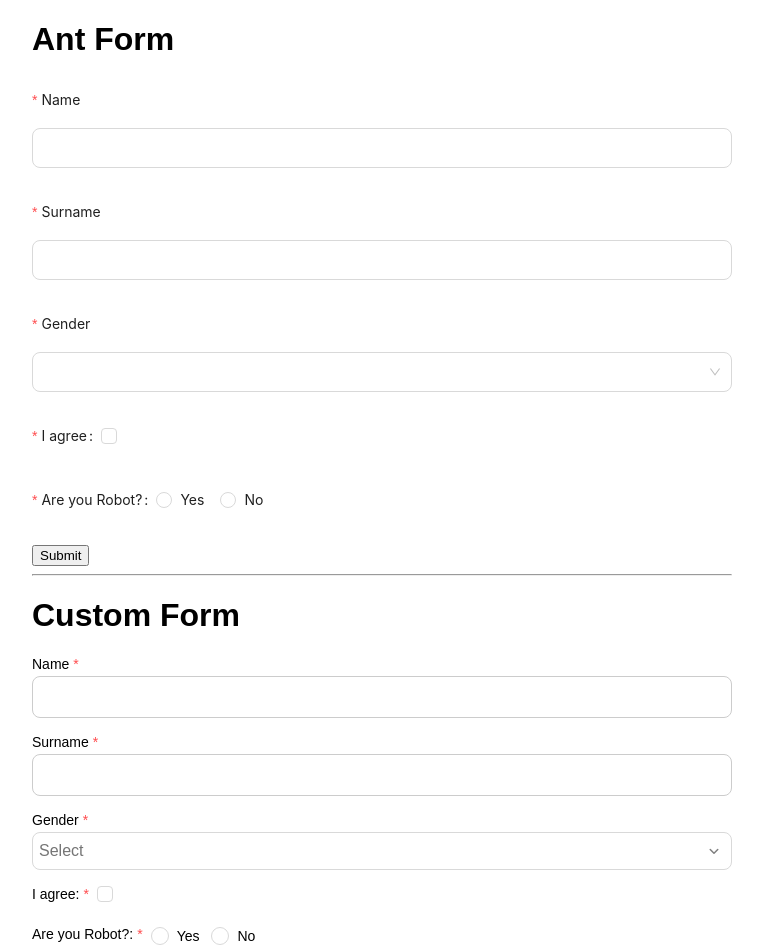
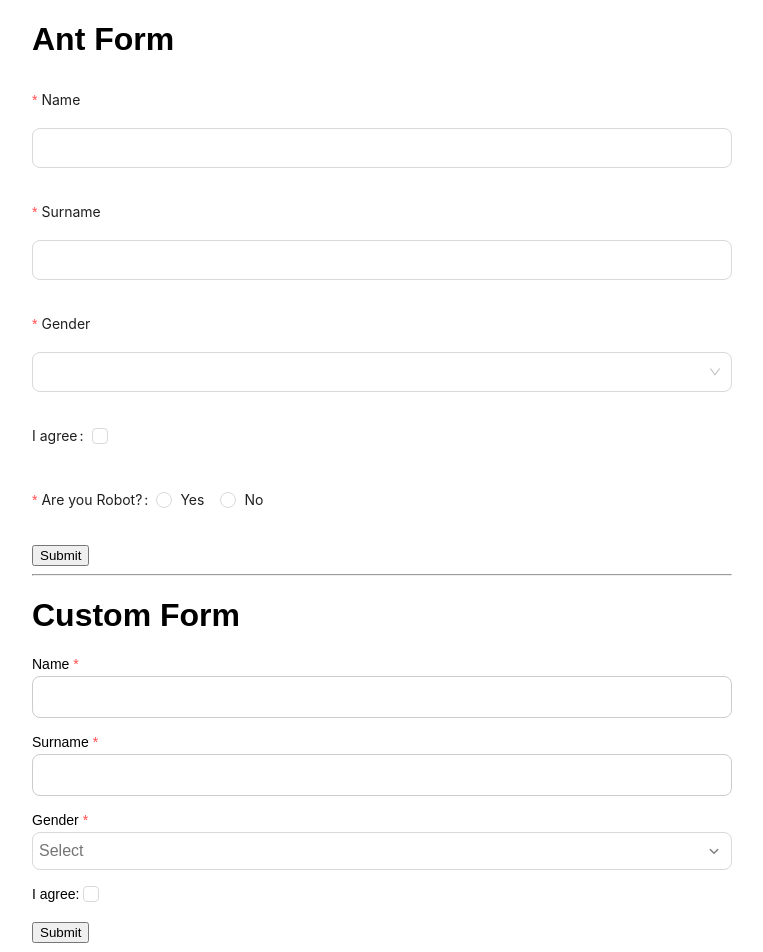
Before and after one commit to gabboyajyan/xUIDesign, a Next.js app: page / in a window 1280 px wide. Shown: the top 952 px of the page, without its empty margins (258-1021 px from the left). Built offline with nearby package versions, Linux system fonts and the light colour scheme.

Commit message:
Fixed checkbox and selected default values in form

```diff
--- a/src/app/page.tsx
+++ b/src/app/page.tsx
@@ -9,7 +9,7 @@ import {
 } from "antd"
 import { Input } from "./components/Input"
 import { Select } from "./components/Select"
-import { Radio } from "./components/Radio"
+// import { Radio } from "./components/Radio"
 import { Checkbox } from "./components/Checkbox"
 import { Form } from "./components/Form"
 
@@ -23,17 +23,17 @@ export default function Home() {
                 </AntForm.Item>
 
                 <AntForm.Item name='surname' label='Surname' rules={[{ required: true, message: 'Surname is required!' }]}>
-                    <AntInput />
+                    <AntInput value={'sdfdsf'} />
                 </AntForm.Item>
 
                 <AntForm.Item label='Gender' name='gender' rules={[{ required: true, message: 'Gender is required!' }]}>
-                    <AntSelect options={[
+                    <AntSelect mode="tags" options={[
                         { value: 'Male' },
                         { value: 'Female' }
                     ]} />
                 </AntForm.Item>
 
-                <AntForm.Item layout="horizontal" label="I agree" name='agree' rules={[{ required: true, message: 'Agree is required!' }]}>
+                <AntForm.Item layout="horizontal" label="I agree" name='agree'>
                     <AntCheckbox />
                 </AntForm.Item>
 
@@ -65,16 +65,16 @@ export default function Home() {
                     ]} />
                 </Form.Item>
 
-                <Form.Item layout="horizontal" label="I agree" name='agree' rules={[{ required: true, message: 'Agree is required!' }]}>
+                <Form.Item layout="horizontal" label="I agree" name='agree'>
                     <Checkbox />
                 </Form.Item>
 
-                <Form.Item layout="horizontal" label="Are you Robot?" name='robot' rules={[{ required: true, message: 'Robot detector is required!' }]}>
+                {/* <Form.Item layout="horizontal" label="Are you Robot?" name='robot' rules={[{ required: true, message: 'Robot detector is required!' }]}>
                     <>
                         <Radio value={true}>Yes</Radio>
                         <Radio value={false}>No</Radio>
                     </>
-                </Form.Item>
+                </Form.Item> */}
 
                 <button>Submit</button>
             </Form>
```
